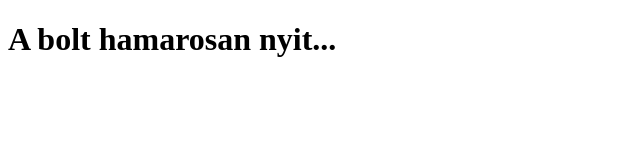
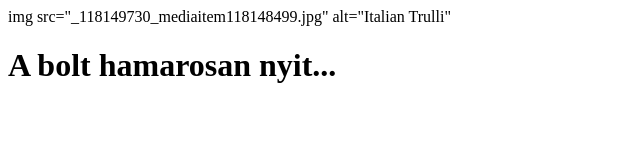
Before and after one commit to ADAM424526/shop, a plain HTML site: page index.html in a window 1280 px wide. Shown: the whole page, without its empty margins (0-640 px from the left). Drawn offline with Linux system fonts and the light colour scheme.

Commit message:
Update index.html

```diff
--- a/index.html
+++ b/index.html
@@ -4,7 +4,7 @@
 <title>Ádám boltja</title>
 </head>
 <body>
-
+img src="_118149730_mediaitem118148499.jpg" alt="Italian Trulli"
 <h1> A bolt hamarosan nyit... </h1>
 
 </body>
```
